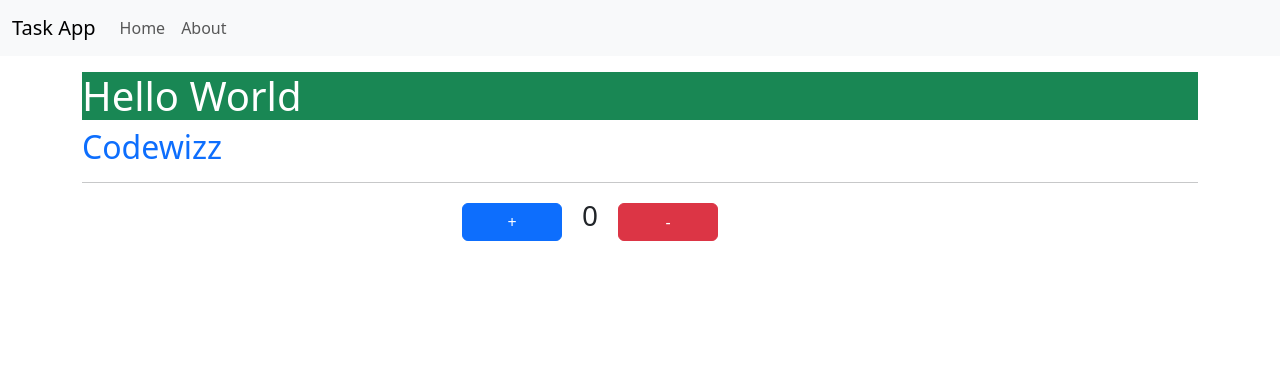
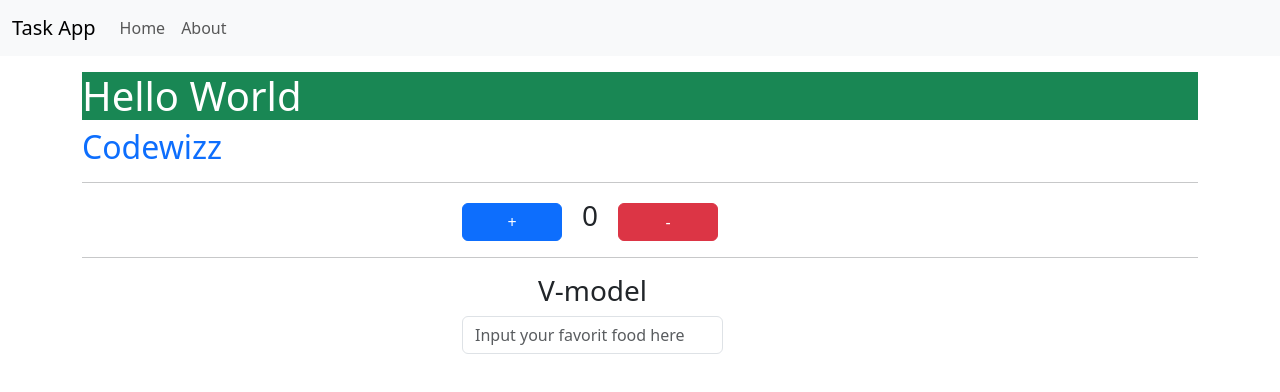
Before and after one commit to cckcoder/vue-js-task-app, a Vue app: page / in a window 1280 px wide. Shown: the top 392 px of the page. Built offline with nearby package versions, Linux system fonts and the light colour scheme.

Commit message:
update: v-model
Signed-off-by: codewizz_thinkpad <codewizz@cckcoder.cc>

```diff
--- a/src/views/HomeView.vue
+++ b/src/views/HomeView.vue
@@ -4,8 +4,10 @@ import { ref } from 'vue'
 const myName = ref('Codewizz')
 const txtColor = ref('text-primary')
 const bgColor = ref('text-bg-success')
+const placeHolder = ref('Input your favorit food here')
 
 const count = ref(0)
+const favoriteFood = ref('')
 
 const increment = () => {
   count.value++
@@ -32,6 +34,16 @@ const helloMyName = () => {
         <button class="btn btn-danger" @click="decrement">-</button>
       </div>
     </div>
+    <hr />
+    <div class="row text-center">
+      <div class="offset-md-4 col-md-3">
+        <h3>V-model</h3>
+        <input type="text" class="form-control" :placeholder="placeHolder" v-model="favoriteFood" />
+        <span class="fav-food">
+          {{ favoriteFood }}
+        </span>
+      </div>
+    </div>
   </div>
 </template>
 
```
